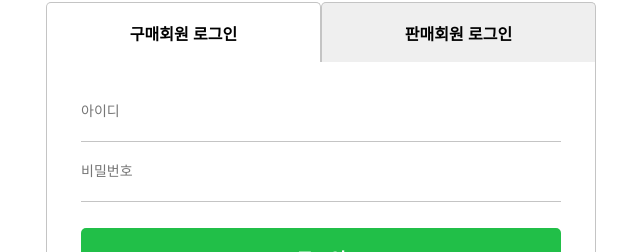
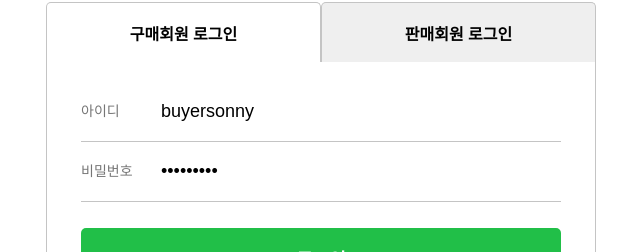
Before and after one commit to Jaharim/omni-market, a React (Vite) app: page /omni-market/login in a window 1280 px wide. Shown: the part 279-531 px from the top of the page, without its empty margins (319-959 px from the left). Built offline with nearby package versions, Linux system fonts and the light colour scheme; no server answers.

Commit message:
refactor: 테스터의 로그인 편의성 개선
- 기존 GitHub Readme 에서 테스터용 아이디 및 패스워드를 찾아 입력해야헀던 번거로움 개선

```diff
--- a/src/pages/Auth/Login.tsx
+++ b/src/pages/Auth/Login.tsx
@@ -48,6 +48,7 @@ export default function Login() {
   const {
     register,
     handleSubmit,
+    setValue,
     formState: { errors },
   } = useForm<FormData>({ resolver: zodResolver(loginFormSchema) });
 
@@ -128,7 +129,10 @@ export default function Login() {
         <LoginTypeButton
           type='button'
           className={loginType === 'BUYER' ? 'selected' : ''}
-          onClick={() => setLoginType('BUYER')}
+          onClick={() => {
+            setLoginType('BUYER');
+            setValue('id', 'buyersonny');
+          }}
           selected={loginType}
         >
           구매회원 로그인
@@ -136,7 +140,10 @@ export default function Login() {
         <LoginTypeButton
           type='button'
           className={loginType === 'SELLER' ? 'selected' : ''}
-          onClick={() => setLoginType('SELLER')}
+          onClick={() => {
+            setLoginType('SELLER');
+            setValue('id', 'sellersonny');
+          }}
           selected={loginType}
         >
           판매회원 로그인
@@ -146,11 +153,21 @@ export default function Login() {
       <UserInfoInputForm onSubmit={onSubmit}>
         <div>
           <label htmlFor='userId'>아이디</label>
-          <input type='text' id='userId' {...register('id')} />
+          <input
+            type='text'
+            id='userId'
+            {...register('id')}
+            defaultValue={'buyersonny'}
+          />
         </div>
         <div>
           <label htmlFor='userPassword'>비밀번호</label>
-          <input type='password' id='userPassword' {...register('password')} />
+          <input
+            type='password'
+            id='userPassword'
+            {...register('password')}
+            defaultValue={'1q2w3e4r!'}
+          />
         </div>
         {error ? (
           <span>아이디 또는 비밀번호가 일치하지 않습니다.</span>
```
